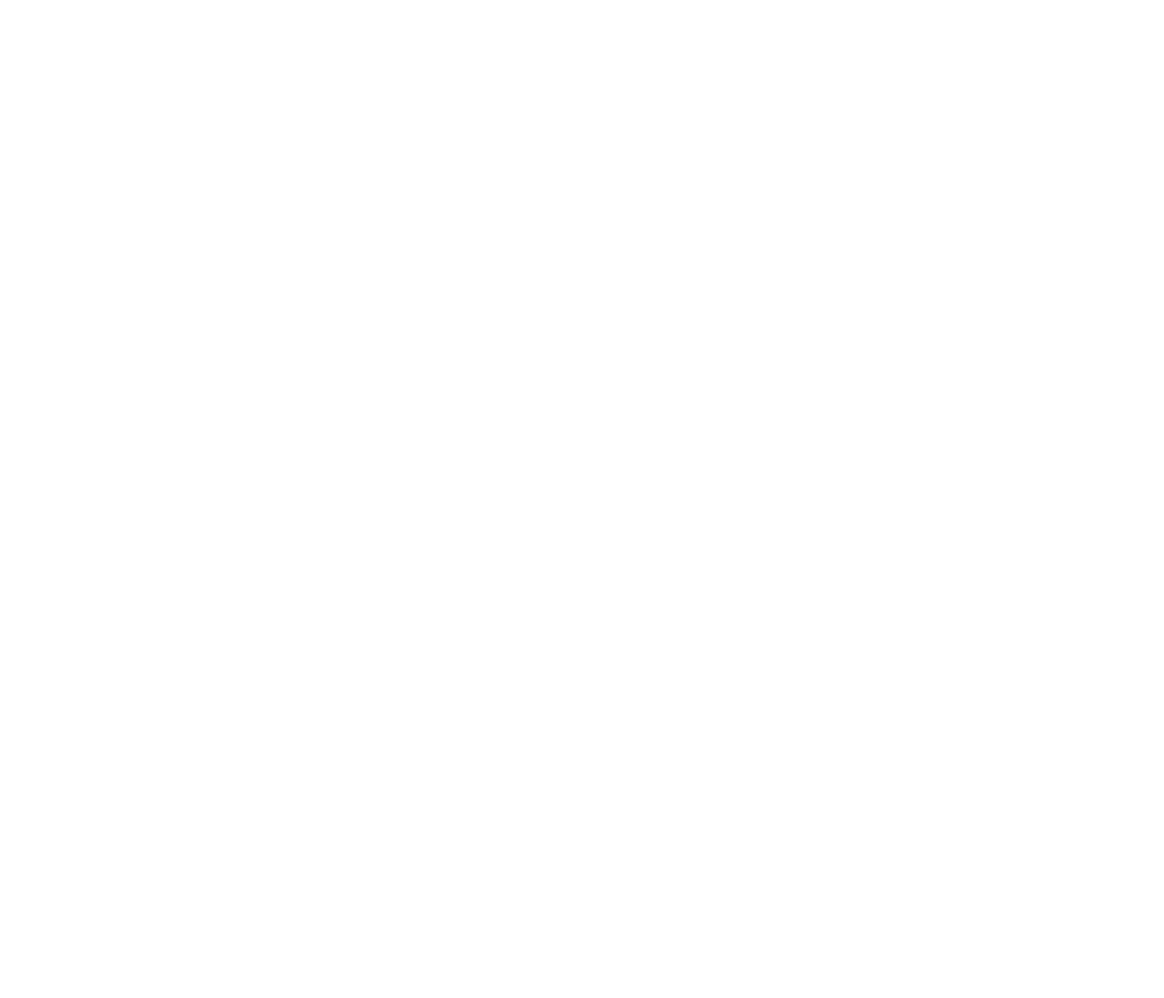
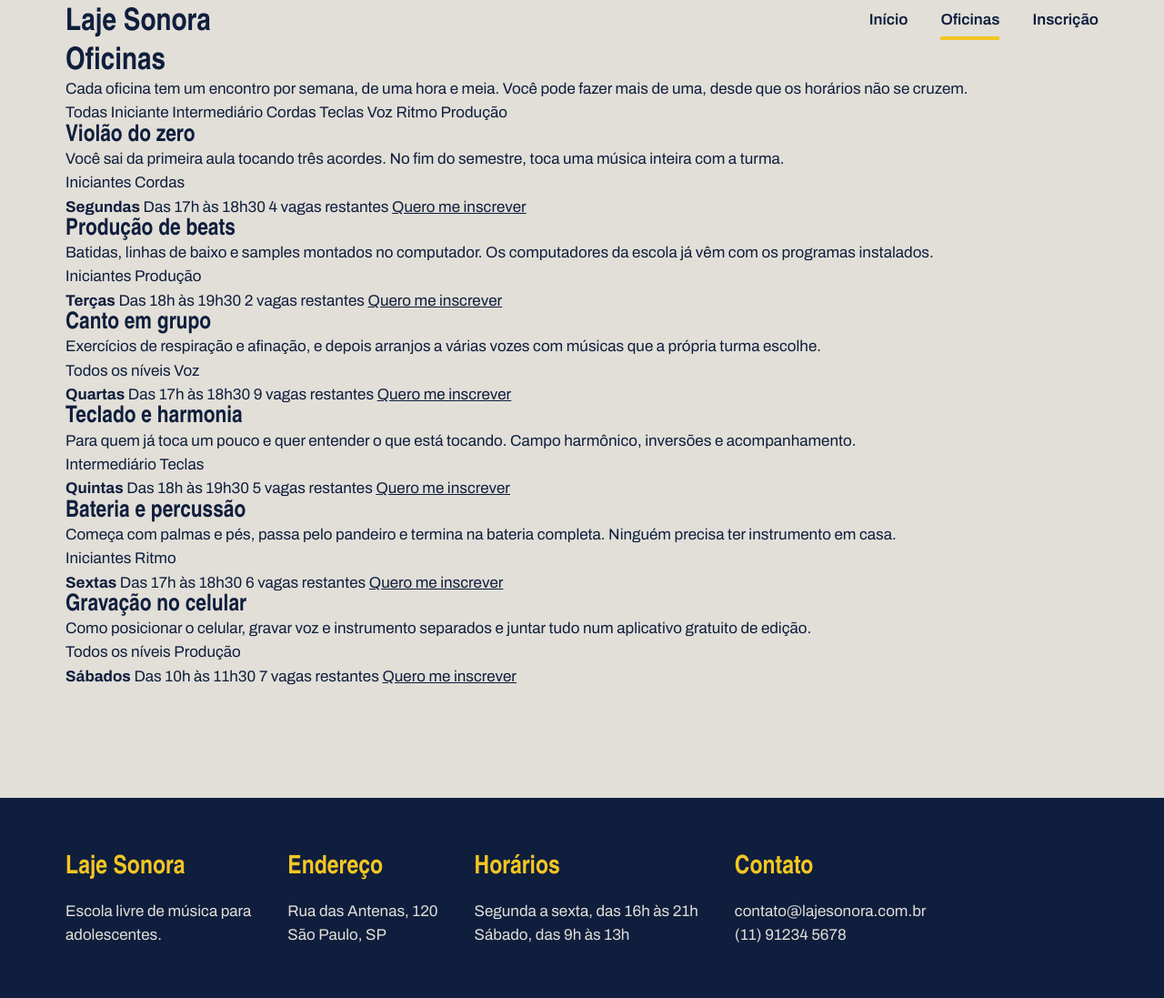
Before and after one commit to Fernando726369/laje_sonora, a plain HTML site: page oficinas.html in a window 1280 px wide. Shown: the whole page at 91% size. Before the commit the page ends 800 px from the top, so only its background shows below. Drawn offline with Linux system fonts and the light colour scheme; a web font is replaced by a local one.

Commit message:
HTML da página de oficinas

```diff
--- a/index.css
+++ b/index.css
@@ -231,5 +231,4 @@ h1, h2, h3{
     font-size: 28px;
     color: var(--fita);
     margin-bottom: 12px;
-
 }
--- a/oficinas.css
+++ b/oficinas.css
@@ -0,0 +1,234 @@
+*{
+    margin: 0;
+    padding: 0;
+    box-sizing: border-box;
+}
+
+:root{
+    --concreto: #E2DFD8;
+
+    --concreto-escuro: #CBC7BE;
+
+    --tinta: #0F1E3D;
+
+    --caixa-dagua: #1F5FBF;
+
+    --fita: #F3C623;
+
+    --branco: #FFFFFF;
+
+    --fonte-cartaz: "Big Shoulders", "Arial Narrow", sans-serif;
+
+    --fonte-texto: "Archivo", Arial, sans-serif;
+}
+
+body{
+    background-color: var(--concreto);
+    color: var(--tinta);
+    font-family: var(--fonte-texto);
+    font-size: 17px;
+    line-height: 1.55;
+}
+
+a{
+    color: inherit;
+}
+
+h1, h2, h3{
+    font-family: var(--fonte-cartaz);
+    font-weight: 900;
+    line-height: 0.95;
+}
+
+.conteudo{
+    max-width: 1200px;
+    margin-inline: auto;
+    padding-inline: 32px;
+}
+
+.topo{
+    padding-block: 28x;
+    display: flex;
+    justify-content: space-between;
+    align-items: center;
+}
+
+.logo{
+    font-family: var(--fonte-cartaz);
+    font-size: 34px;
+    font-weight: 900;
+    text-decoration: none;
+}
+
+.menu{
+    display: flex;
+    gap: 36px;
+}
+
+.menu a{
+    font-weight: 600;
+    text-decoration: none;
+    padding-bottom: 4px;
+    border-bottom: 4px solid transparent;
+}
+
+.menu a:hover{
+    border-bottom-color: var(--tinta);
+}
+
+.menu a.atual{
+    border-bottom-color: var(--fita);
+}
+
+.cartazes{
+    margin-top: 16px;
+    display: flex;
+    gap: 16px;
+}
+
+.cartaz{
+    padding: 40px;
+}
+
+.cartaz-principal{
+    background: var(--caixa-dagua);
+    color: var(--branco);
+    flex: 2;
+
+    h1{
+        font-size: 132px;
+        max-height: 9ch;
+    }
+}
+
+.cartaz-lateral{
+    background: var(--fita);
+    flex: 1;
+    display: flex;
+    flex-direction: column;
+    justify-content: space-between;
+    gap: 32px;
+    align-items: flex-start;
+
+    p{
+        font-size: 22px;
+        font-weight: 600;
+        line-height: 1.3;
+    }
+}
+
+.botao{
+    background: var(--tinta);
+    color: var(--branco);
+    font-weight: 700;
+    text-decoration: none;
+    padding: 16px 28px;
+    border: none;
+    font-family: var(--fonte-texto);
+    cursor: pointer;
+}
+
+.botao:hover{
+    background: var(--caixa-dagua);
+}
+
+.secao{
+    margin-top: 96px;
+}
+
+.titulo-secao{
+    font-size: 64px;
+    margin-bottom: 32px;
+}
+
+.cards{
+    display: flex;
+    flex-wrap: wrap;
+    gap: 24px;
+}
+
+.card{
+    background-color: var(--branco);
+    border: 3px solid var(--tinta);
+    flex: 1 1 340px;
+
+    h3{
+        font-size: 36px;
+        margin-bottom: 12px;
+    }
+}
+
+.card .foto{
+    height: 170px;
+}
+
+.foto{
+    background-color: var(--concreto-escuro);
+}
+
+.foto-azul{
+    background-color: var(--caixa-dagua);
+}
+
+.foto-amarela{
+    background-color: var(--fita);
+}
+.foto-tinta{
+    background-color: var(--tinta);
+}
+
+.card-texto{
+    padding: 24px;
+}
+
+.card-info{
+    margin-top: 20px;
+    padding-top: 16px;
+    border: 2px solid var(--concreto-escuro);
+    font-weight: 600;
+    font-size: 15px;
+    display: flex;
+    justify-content: space-between;
+}
+
+.passos{
+    display: flex;
+    gap: 24px;
+}
+
+.passo{
+    border-top: 6px solid var(--tinta);
+    padding-top: 20px;
+}
+
+.passo h3{
+    font-size: 32px;
+    margin-block: 8px 12px;
+}
+
+.passo-numero{
+    font-family: var(--fonte-cartaz);
+    font-size: 96px;
+    font-weight: 900;
+    line-height: 1;
+    color: var(--caixa-dagua);
+}
+
+.rodape{
+    margin-top: 120px;
+    background: var(--tinta);
+    color: var(--concreto);
+    padding-block: 56px;
+}
+
+.rodape-colunas{
+    display: flex;
+    gap: 40px;
+}
+
+.rodape h4{
+    font-family: var(--fonte-cartaz);
+    font-size: 28px;
+    color: var(--fita);
+    margin-bottom: 12px;
+}
--- a/oficinas.html
+++ b/oficinas.html
@@ -0,0 +1,165 @@
+<!DOCTYPE html>
+<html lang="pt-BR">
+<head>
+    <meta charset="UTF-8">
+    <meta name="viewport" content="width=device-width, initial-scale=1.0">
+    <link rel="preconnect" href="https://fonts.googleapis.com">
+    <link rel="preconnect" href="https://fonts.gstatic.com" crossorigin>
+    <link href="https://fonts.googleapis.com/css2?family=Archivo:ital,wght@0,100..900;1,100..900&family=Big+Shoulders:opsz,wght@10..72,100..900&display=swap" rel="stylesheet">
+    <link rel="stylesheet" href="./oficinas.css">
+    <title>Laje Sonora | Oficinas</title>
+</head>
+<body>
+    <header class="conteudo topo">
+        <a href="index.html" class="logo">Laje Sonora</a>
+        <nav class="menu">
+            <a href="index.html">Início</a>
+            <a href="oficinas.html" class="atual">Oficinas</a>
+            <a href="inscricao.html">Inscrição</a>
+        </nav>
+    </header>
+
+    <main class="conteudo">
+        <h1 class="titulo-pagina">Oficinas</h1>
+        <p class="subtitulo-pagina">Cada oficina tem um encontro por semana, de uma hora e meia. Você pode fazer mais de uma, desde que os horários não se cruzem.</p>
+        <div class="filtros">
+            <span class="filtro" class="ativo">Todas</span>
+            <span class="filtro">Iniciante</span>
+            <span class="filtro">Intermediário</span>
+            <span class="filtro">Cordas</span>
+            <span class="filtro">Teclas</span>
+            <span class="filtro">Voz</span>
+            <span class="filtro">Ritmo</span>
+            <span class="filtro">Produção</span>
+        </div>
+
+        <div class="lista">
+            <article class="oficina">
+                <div class="foto foto-azul"></div>
+                <div class="oficina-texto">
+                    <h2>Violão do zero</h2>
+                    <p>Você sai da primeira aula tocando três acordes. No fim do semestre, toca uma música inteira com a turma.</p>
+                    <div class="etiquetas">
+                        <span class="etiqueta">Iniciantes</span>
+                        <span class="etiqueta">Cordas</span>
+                    </div>
+                </div>
+                <div class="oficina-detalhes">
+                    <strong>Segundas</strong>
+                    <span>Das 17h às 18h30</span>
+                    <span>4 vagas restantes</span>
+                    <a href="./inscricao.html">Quero me inscrever</a>
+                </div>
+            </article>
+            <article class="oficina">
+                <div class="foto foto-amarela"></div>
+                <div class="oficina-texto">
+                    <h2>Produção de beats</h2>
+                    <p>Batidas, linhas de baixo e samples montados no computador. Os computadores da escola já vêm com os programas instalados.</p>
+                    <div class="etiquetas">
+                        <span class="etiqueta">Iniciantes</span>
+                        <span class="etiqueta">Produção</span>
+                    </div>
+                </div>
+                <div class="oficina-detalhes">
+                    <strong>Terças</strong>
+                    <span>Das 18h às 19h30</span>
+                    <span>2 vagas restantes</span>
+                    <a href="./inscricao.html">Quero me inscrever</a>
+                </div>
+            </article>
+            <article class="oficina">
+                <div class="foto foto-tinta"></div>
+                <div class="oficina-texto">
+                    <h2>Canto em grupo</h2>
+                    <p>Exercícios de respiração e afinação, e depois arranjos a várias vozes com músicas que a própria turma escolhe.</p>
+                    <div class="etiquetas">
+                        <span class="etiqueta">Todos os níveis</span>
+                        <span class="etiqueta">Voz</span>
+                    </div>
+                </div>
+                <div class="oficina-detalhes">
+                    <strong>Quartas</strong>
+                    <span>Das 17h às 18h30</span>
+                    <span>9 vagas restantes</span>
+                    <a href="./inscricao.html">Quero me inscrever</a>
+                </div>
+            </article>
+            <article class="oficina">
+                <div class="foto"></div>
+                <div class="oficina-texto">
+                    <h2>Teclado e harmonia</h2>
+                    <p>Para quem já toca um pouco e quer entender o que está tocando. Campo harmônico, inversões e acompanhamento.</p>
+                    <div class="etiquetas">
+                        <span class="etiqueta">Intermediário</span>
+                        <span class="etiqueta">Teclas</span>
+                    </div>
+                </div>
+                <div class="oficina-detalhes">
+                    <strong>Quintas</strong>
+                    <span>Das 18h às 19h30</span>
+                    <span>5 vagas restantes</span>
+                    <a href="./inscricao.html">Quero me inscrever</a>
+                </div>
+            </article>
+            <article class="oficina">
+                <div class="foto foto-azul"></div>
+                <div class="oficina-texto">
+                    <h2>Bateria e percussão</h2>
+                    <p>Começa com palmas e pés, passa pelo pandeiro e termina na bateria completa. Ninguém precisa ter instrumento em casa.</p>
+                    <div class="etiquetas">
+                        <span class="etiqueta">Iniciantes</span>
+                        <span class="etiqueta">Ritmo</span>
+                    </div>
+                </div>
+                <div class="oficina-detalhes">
+                    <strong>Sextas</strong>
+                    <span>Das 17h às 18h30</span>
+                    <span>6 vagas restantes</span>
+                    <a href="./inscricao.html">Quero me inscrever</a>
+                </div>
+            </article>
+            <article class="oficina">
+                <div class="foto foto-amarela"></div>
+                <div class="oficina-texto">
+                    <h2>Gravação no celular</h2>
+                    <p>Como posicionar o celular, gravar voz e instrumento separados e juntar tudo num aplicativo gratuito de edição.</p>
+                    <div class="etiquetas">
+                        <span class="etiqueta">Todos os níveis</span>
+                        <span class="etiqueta">Produção</span>
+                    </div>
+                </div>
+                <div class="oficina-detalhes">
+                    <strong>Sábados</strong>
+                    <span>Das 10h às 11h30</span>
+                    <span>7 vagas restantes</span>
+                    <a href="./inscricao.html">Quero me inscrever</a>
+                </div>
+            </article>
+        </div>
+
+
+    </main>
+
+    <footer class="rodape">
+        <div class="conteudo rodape-colunas">
+            <div class="rodape-coluna">
+                <h4>Laje Sonora</h4>
+                <p>Escola livre de música para <br> adolescentes.</p>
+            </div>
+            <div class="rodape-coluna">
+                <h4>Endereço</h4>
+                <p>Rua das Antenas, 120 <br> São Paulo, SP</p>
+            </div>
+            <div class="rodape-coluna">
+                <h4>Horários</h4>
+                <p>Segunda a sexta, das 16h às 21h <br> Sábado, das 9h às 13h</p>
+            </div>
+            <div class="rodape-coluna">
+                <h4>Contato</h4>
+                <p>contato@lajesonora.com.br <br>(11) 91234 5678</p>
+            </div>
+        </div>
+    </footer>
+</body>
+</html>
```
